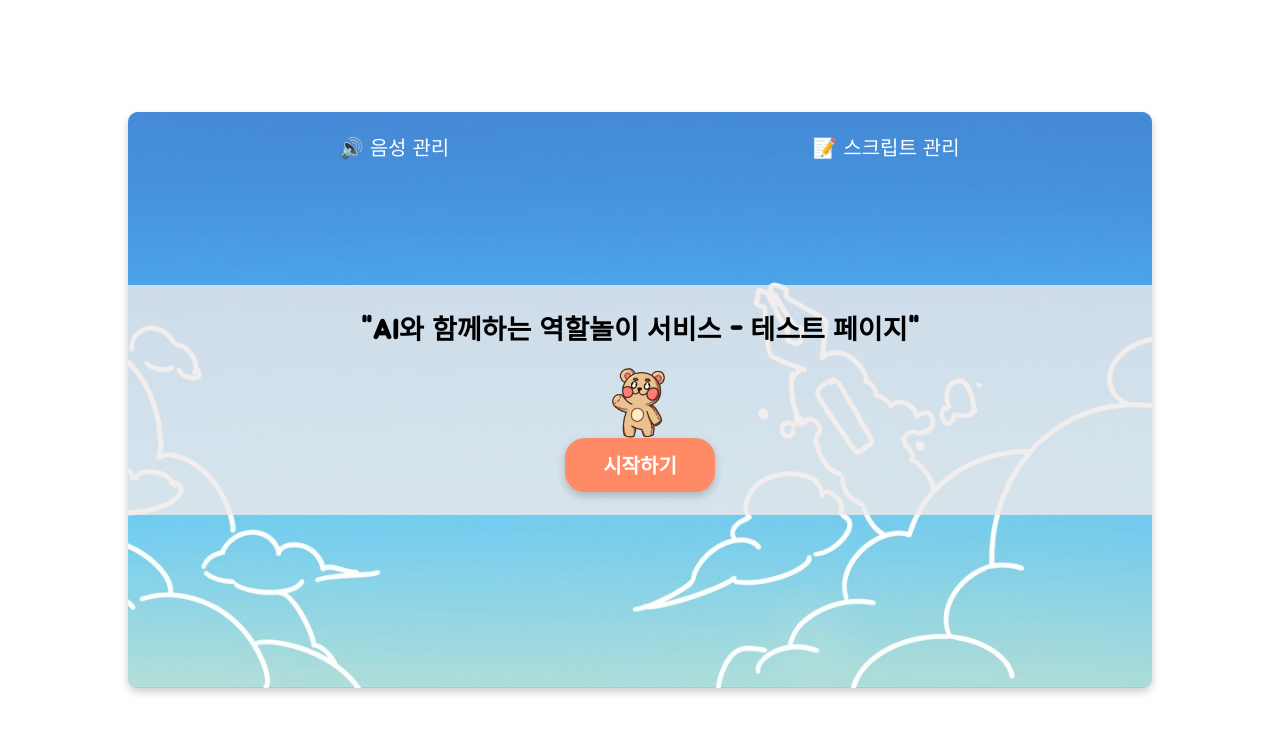
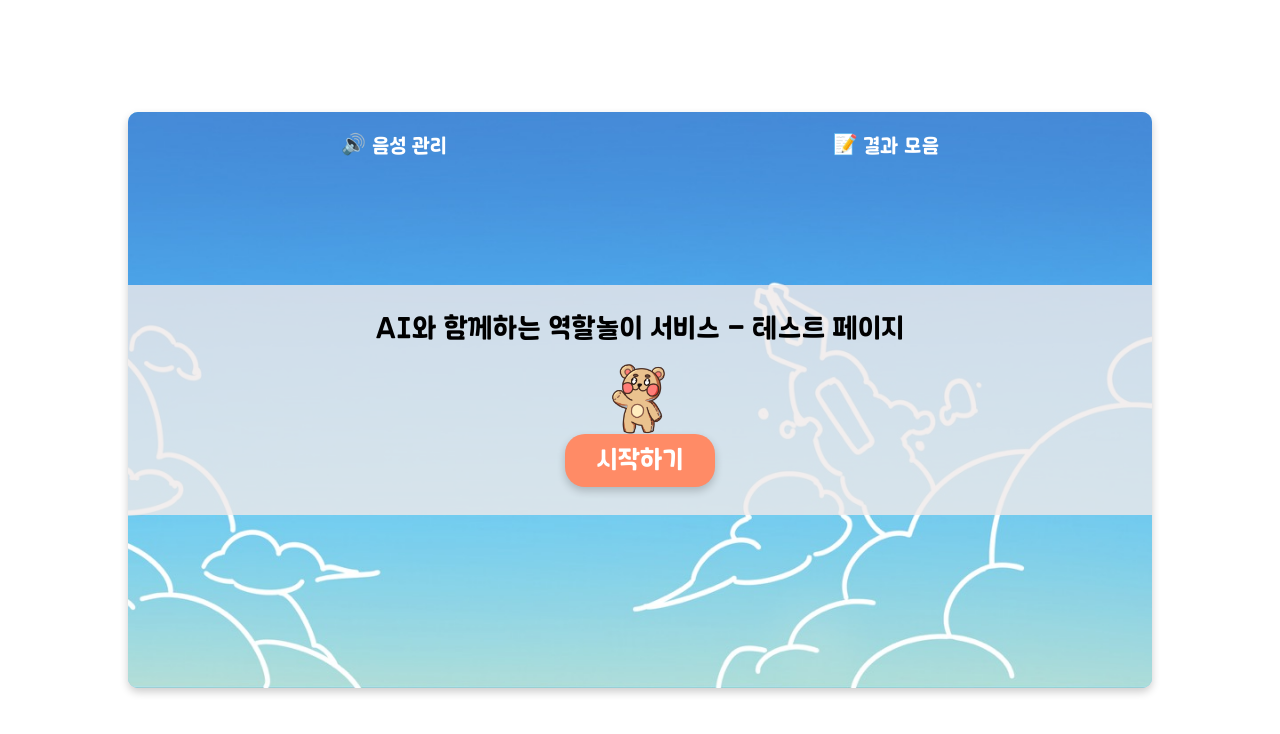
Before and after one commit to Prize-Three/roleplay_frontend, a React (Create React App) app: page / in a window 1280 px wide. Shown: the top 734 px of the page. Built offline with nearby package versions, Linux system fonts and the light colour scheme.

Commit message:
스크립트 모음 런드릭고딕 폰트 적용

```diff
--- a/src/pages/Home/Home.jsx
+++ b/src/pages/Home/Home.jsx
@@ -7,14 +7,14 @@ import styles from './Home.module.scss';
 
 function Home() {
     const navigate = useNavigate();
-    let title = '\"AI와 함께하는 역할놀이 서비스 - 테스트 페이지\"';
+    let title = 'AI와 함께하는 역할놀이 서비스 - 테스트 페이지';
 
     return (
         <Layout>
             <div className={styles.homeWrap}>
                 <div className={styles.buttonWrap}>
                     <button onClick={() => navigate('/voice-manage')}>🔊 음성 관리</button>
-                    <button onClick={() => navigate('/total-result')}>📝 스크립트 관리</button>
+                    <button onClick={() => navigate('/total-result')}>📝 결과 모음</button>
                 </div>
                 <div className={styles.homeContentWrap}>
                     <div className={styles.homeDiv}>
--- a/src/pages/Home/Home.module.scss
+++ b/src/pages/Home/Home.module.scss
@@ -36,7 +36,7 @@
 
         color: white;
         font-size: 20px;
-        font-family: 'Jua', 'Lora', sans-serif;
+        font-family: 'LaundryGothicBold', sans-serif;
     }
 }
 
@@ -62,6 +62,10 @@
     flex-direction: column;
     align-items: center;
     justify-content: center;
+
+    h4 {
+        font-family: 'LaundryGothicBold', sans-serif;
+    }
 }
 
 h4 {
@@ -75,11 +79,11 @@ h4 {
     font-weight: bold; /* 폰트 두껍게 */
     border: none; /* 테두리 없음 */
     padding: 12px 24px; /* 패딩 설정 */
-    font-size: 20px; /* 폰트 크기 */
+    font-size: 25px; /* 폰트 크기 */
     cursor: pointer; /* 커서 포인터로 변경 */
     outline: none; /* 포커스시 테두리 제거 */
     border-radius: 20px; /* 둥근 모서리 */
-    font-family: 'Jua', 'Lora', sans-serif;
+    font-family: 'LaundryGothicBold', sans-serif;
     width: 150px;
 
     /* 그림자 효과 */
--- a/src/pages/Situation/Situation.module.scss
+++ b/src/pages/Situation/Situation.module.scss
@@ -1,17 +1,6 @@
-// .situationWrap {
-//     width: 100%;
-//     height: 100%;
-//     display: flex;
-//     flex-direction: column;
-//     background-image: url('../../../public/assets/situation/situationImg.png');
-//     background-size: cover; /* 이미지가 요소를 덮도록 설정 */
-//     background-position: center; /* 이미지가 중앙에 위치하도록 설정 */
-//     background-repeat: no-repeat; /* 이미지가 반복되지 않도록 설정 */
-//     border-radius: 10px;
-//     box-shadow: 0 4px 8px rgba(0, 0, 0, 0.2);
-//     padding: 20px;
-//     box-sizing: border-box;
-// }
+body {
+    font-family: 'LaundryGothicBold', sans-serif;
+}
 
 .situationWrap {
     width: 100%;
--- a/src/pages/TotalResult/TotalResult.jsx
+++ b/src/pages/TotalResult/TotalResult.jsx
@@ -28,8 +28,8 @@ function TotalResult() {
             <div className={styles.totalResultContainer}>
                 <div className={styles.totalResultHead}>
                     <div className={styles.totalResultHeadTitle}>📝 결과 모음</div>
-                    <div>- - - - - - - - - - - - - - - - - - - - - - - - - - - -</div>
-                    <button onClick={() => navigate('/')}>나가기</button>
+                    <div>- - - - - - - - - - - - - - - - - - - - - -</div>
+                    <button onClick={() => navigate('/')}>이전으로</button>
                 </div>
 
                 <div className={styles.totalResultBody}>
--- a/src/pages/TotalResult/TotalResult.module.scss
+++ b/src/pages/TotalResult/TotalResult.module.scss
@@ -44,6 +44,7 @@
   display: flex; /* Flexbox 사용 */
   justify-content: center; /* 가로 중앙 정렬 */
   align-items: center; /* 세로 중앙 정렬 */
+  font-family: 'LaundryGothicBold', sans-serif;
 }
 
 .totalResultHead button {
```
